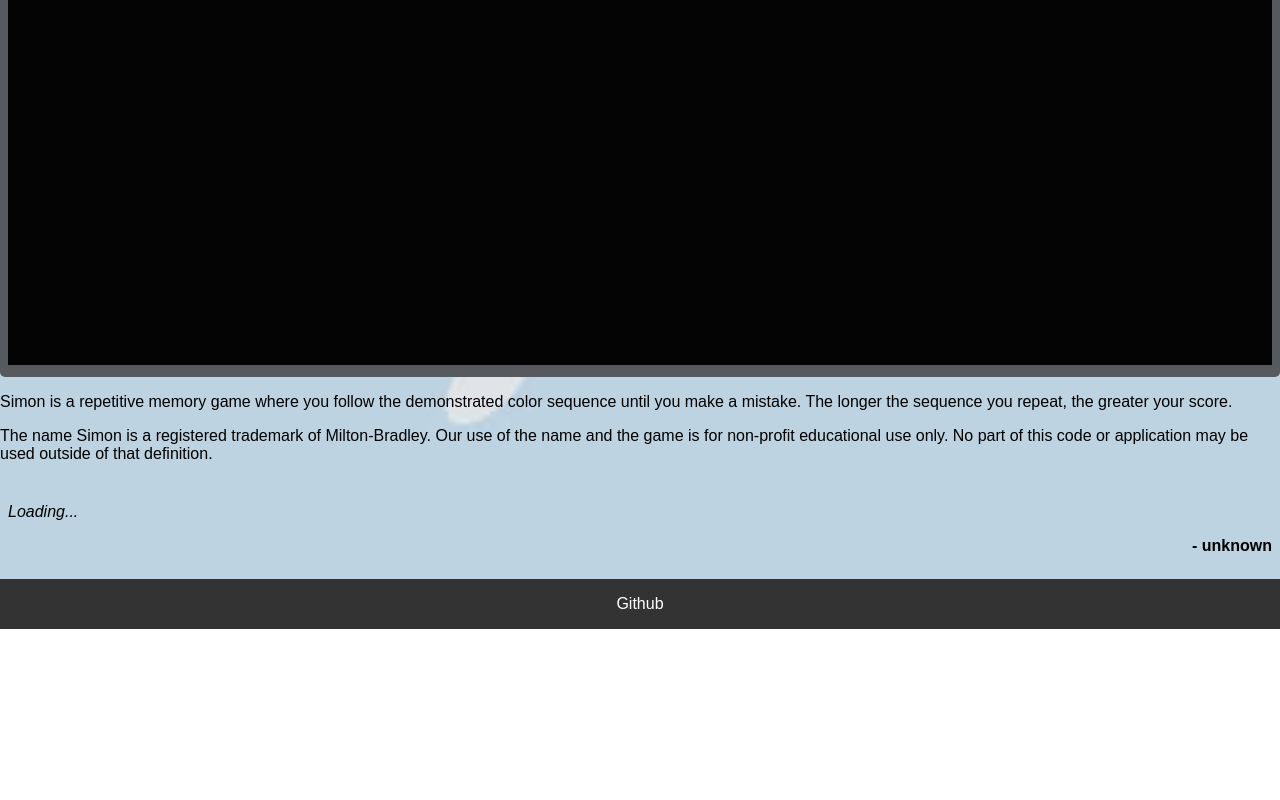
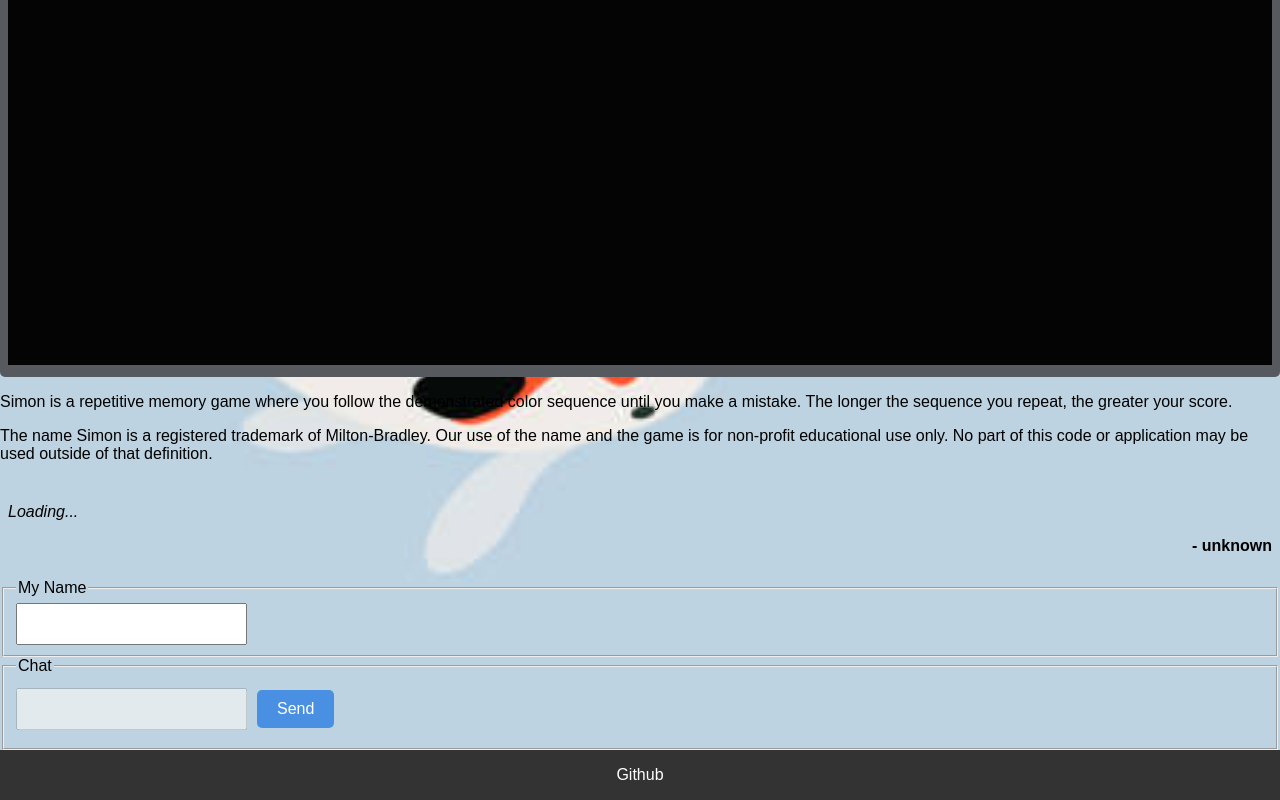
Before and after one commit to MariaF7117/startup, a React (Vite) app in the folder my-appointment-app/: page /about in a window 1280 px wide. Shown: the part 957-1757 px from the top of the page. Before the commit the page ends 1586 px from the top, so only its background shows below. Built offline with nearby package versions, Linux system fonts and the light colour scheme; no server answers.

Commit message:
implement html for chat in about.jsx

```diff
--- a/my-appointment-app/src/about/about.jsx
+++ b/my-appointment-app/src/about/about.jsx
@@ -49,7 +49,24 @@
           <p className='author'>{quoteAuthor}</p>
         </div>
       </div>
+      <div class="name">
+      <fieldset id="name-controls">
+        <legend>My Name</legend>
+        <input id="my-name" type="text" />
+      </fieldset>
+    </div>
+
+    <fieldset id="chat-controls" disabled>
+      <legend>Chat</legend>
+      <input id="new-msg" type="text" />
+      <button onclick="sendMessage()">Send</button>
+    </fieldset>
+    <div id="chat-text"></div>
+
     </main>
   );
+
 }
+<script src="chatClient.js"></script>
+
 export default About;
```
